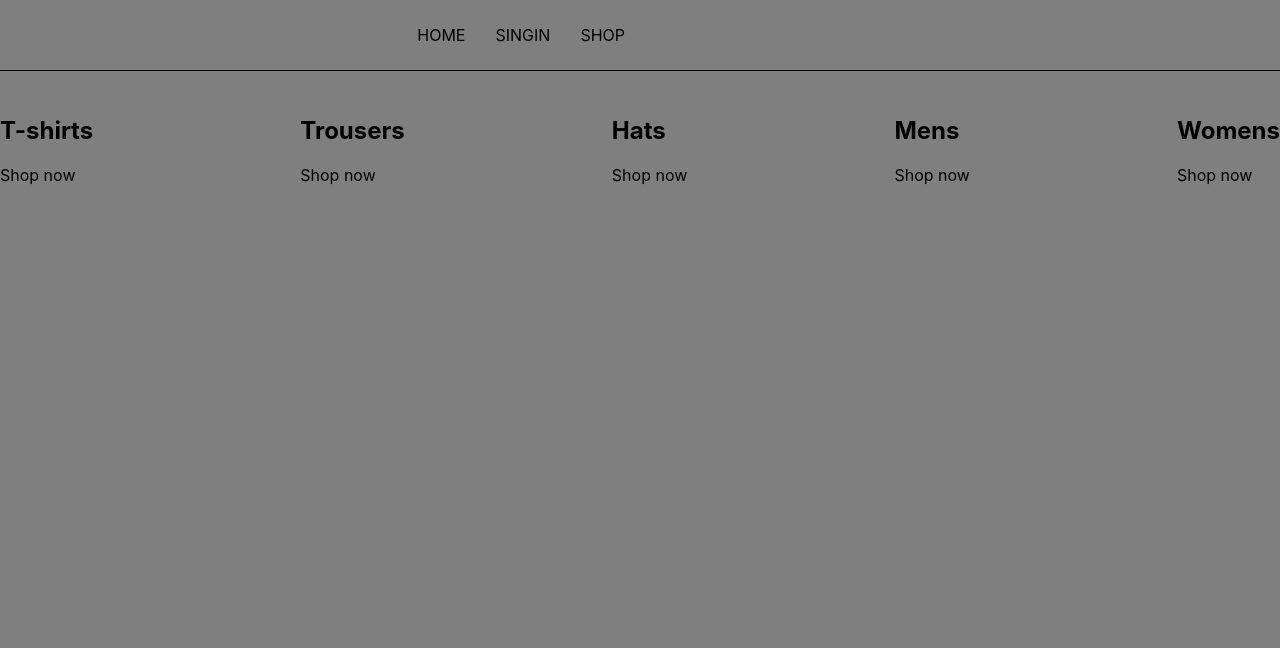
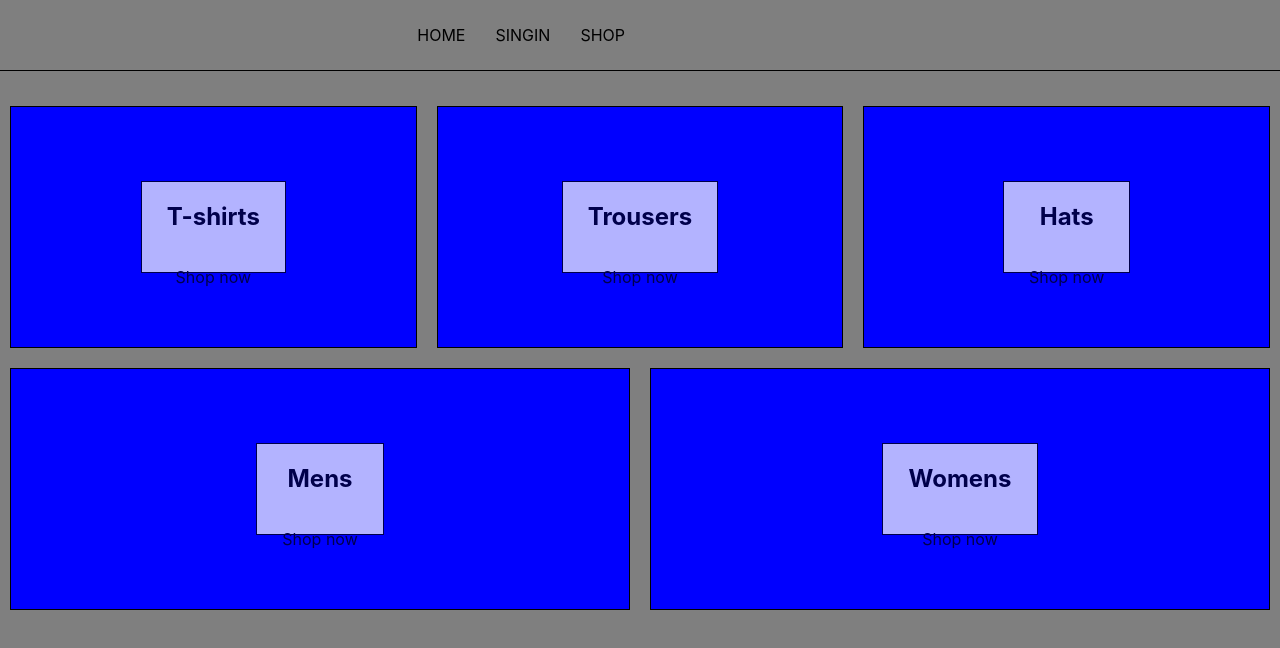
Before and after one commit to miszka2001/Antax, a React (Create React App) app in the folder client/my-app/: page / in a window 1280 px wide. Shown: the top 648 px of the page. Built offline with nearby package versions, Linux system fonts and the light colour scheme.

Commit message:
Placeholder CSS

```diff
--- a/client/my-app/src/components/category-item/category-item.component.tsx
+++ b/client/my-app/src/components/category-item/category-item.component.tsx
@@ -1,5 +1,6 @@
 import React from "react";
 import { FC } from "react";
+import { CategoryBody, CategoryContainer } from "./category-item.styles";
 
 export type Category = {
     id: number;
@@ -11,13 +12,13 @@ type CategoryItemProps = {
 }
 
 const CategoryItem: FC<CategoryItemProps> = ({ category }) => {
-    return <div className="category-container">
+    return <CategoryContainer>
         {/* <img /> */}
-        <div className="category-body-container">
+        <CategoryBody>
             <h2>{category.title}</h2>
             <p>Shop now</p>
-        </div>
-    </div>;
+        </CategoryBody>
+    </CategoryContainer>;
 }
 
 export default CategoryItem;
--- /dev/null
+++ b/client/my-app/src/components/category-item/category-item.styles.ts
@@ -0,0 +1,28 @@
+import styled from "styled-components";
+
+export const CategoryBody = styled.div`
+    height: 90px;
+    padding: 0 25px;
+    display: flex;
+    flex-direction: column;
+    align-items: center;
+    justyfiy-content: center;
+    border: 1px solid black;
+    background-color: white;
+    opacity: 0.7;
+    position: absolute;
+`
+export const CategoryContainer = styled.div`
+    min-width: 30%;
+    height: 240px;
+    flex: 1 1 auto;
+    display: flex;
+    align-items: center;
+    justify-content: center;
+    border: 1px solid black;
+    background-color: blue;
+    margin: 10px 10px 10px 10px;
+    &:hover {
+        cursor: pointer;
+    }
+`
```
